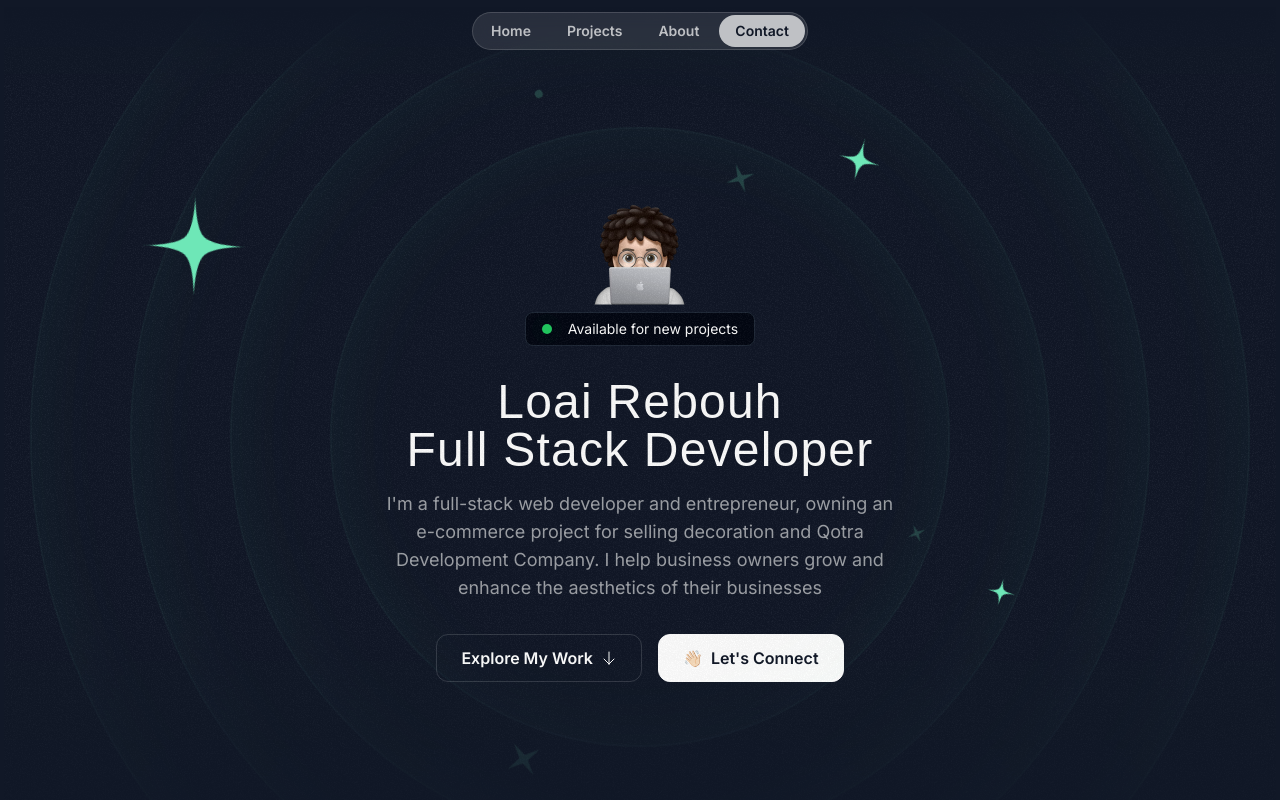
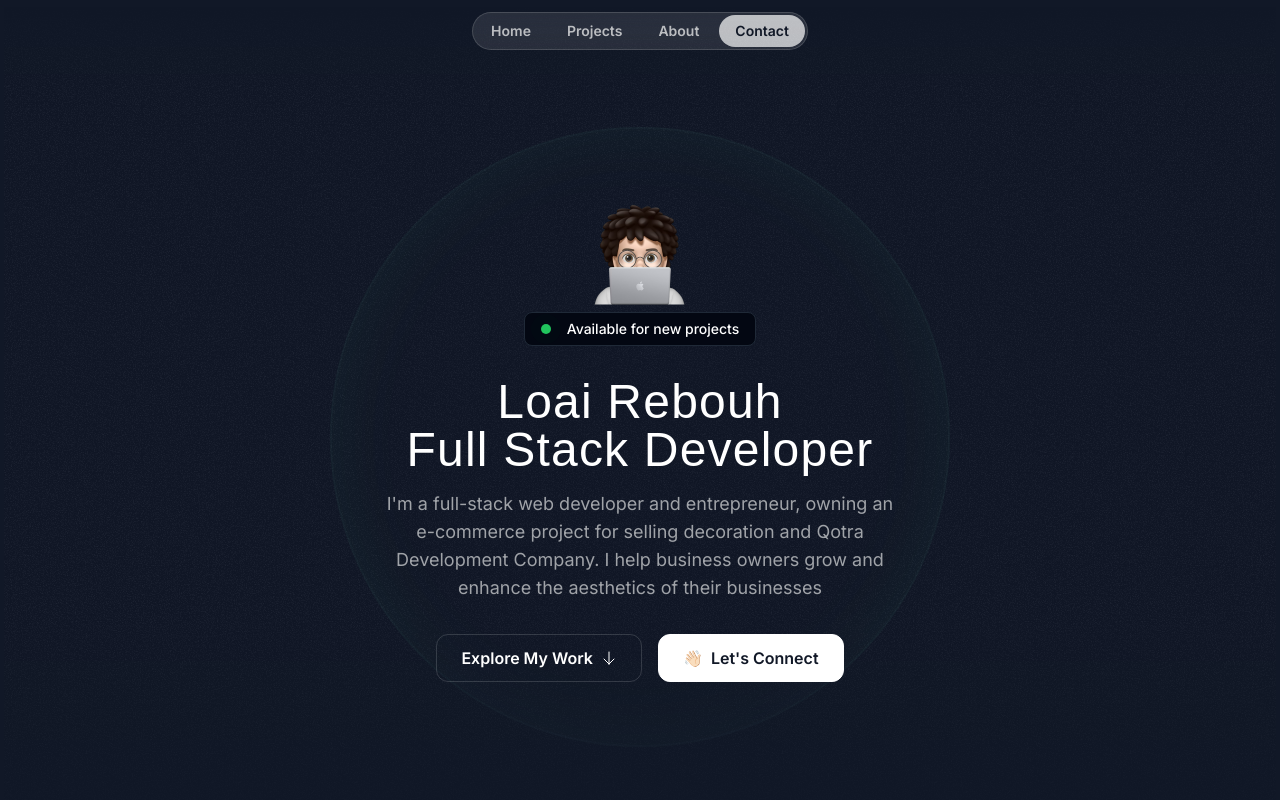
Before and after one commit to loairebouh/Portofolio, a Next.js app: page / in a window 1280 px wide. Shown: the top 800 px of the page. Built offline with nearby package versions, Linux system fonts and the light colour scheme; a web font is replaced by a local one.

Commit message:
Fix all the buttons

```diff
--- a/src/sections/Contact.tsx
+++ b/src/sections/Contact.tsx
@@ -23,10 +23,12 @@ export const ContactSection = () => {
 							</p>
 						</div>
 						<div>
-							<button className="text-white bg-gray-900 inline-flex items-center px-6 h-12 rounded-xl gap-2 w-max border border-gray-900">
-								<span className="font-semibold">Contact Me</span>
-								<ArrowUpRightIcon className="size-4" />
-							</button>
+							<a href="https://api.whatsapp.com/send/?phone=213557699531&text&type=phone_number&app_absent=0">
+								<button className="text-white bg-gray-900 inline-flex items-center px-6 h-12 rounded-xl gap-2 w-max border border-gray-900">
+									<span className="font-semibold">Contact Me</span>
+									<ArrowUpRightIcon className="size-4" />
+								</button>
+							</a>
 						</div>
 					</div>
 				</div>
--- a/src/sections/Footer.tsx
+++ b/src/sections/Footer.tsx
@@ -1,36 +1,37 @@
 import ArrowUpRight from "@/assets/icons/arrow-up-right.svg";
+
 const links = [
 	{
 		title: "Facebook",
-		href: "",
+		href: "https://web.facebook.com/loaixrebouh/",
 	},
 	{
 		title: "Instagram",
-		href: "",
+		href: "https://www.instagram.com/loai.space/",
 	},
 	{
 		title: "LinkedIn",
-		href: "",
+		href: "https://www.linkedin.com/in/loai-rebouh-01b37b285/",
 	},
 	{
 		title: "Github",
-		href: "",
+		href: "https://github.com/loairebouh",
 	},
 ];
 
 export const Footer = () => {
 	return (
-		<footer className="relative -z-10 overflow-x-clip">
-			<div className="absolute h-[400px] w-[1600px] bottom-0 left-1/2 -translate-x-1/2 bg-emerald-300/30 [mask-image:radial-gradient(50%_50%_at_bottom_center,black,transparent)]  -z-10"></div>
-			<div className="container">
-				<div className="border-t border-white/15 py-6 text-sm flex flex-col md:flex-row items-center gap-8">
+		<footer className="relative overflow-x-clip">
+			{/* Removed the absolute background interference */}
+			<div className="container relative z-20">
+				<div className="border-t border-white/15 py-6 text-sm flex flex-col md:flex-row items-center gap-8 relative z-20">
 					<div className="text-white/40">&copy; 2024. All rights reserved.</div>
-					<nav className="flex flex-col items-center md:flex-row md:justify-between gap-8">
+					<nav className="flex flex-col items-center md:flex-row md:justify-between gap-8 relative z-20">
 						{links.map((link) => (
 							<a
-								href="#"
+								href={link.href}
 								key={link.title}
-								className="inline-flex items-center gap-1.5 "
+								className="inline-flex items-center gap-1.5 relative z-20"
 							>
 								<span className="font-semibold">{link.title}</span>
 								<ArrowUpRight className="size-4" />
--- a/src/sections/Hero.tsx
+++ b/src/sections/Hero.tsx
@@ -1,4 +1,5 @@
 /* eslint-disable react/no-unescaped-entities */
+"use client";
 import Image from "next/image";
 import loaiMemoji from "@/assets/images/loai-memoji.png";
 import ArrowDown from "@/assets/icons/arrow-down.svg";
@@ -6,108 +7,34 @@ import grainImage from "@/assets/images/grain.jpg";
 import StarIcon from "@/assets/icons/star.svg";
 import { HeroOrbit } from "@/components/HeroOrbit";
 import SparkleIcon from "@/assets/icons/sparkle.svg";
+
 export const HeroSection = () => {
+	const igLink = "https://www.instagram.com/loai.space/";
+	const handleRedirect = () => {
+		window.location.href = igLink;
+	};
+
 	return (
-		<div className="py-32 md:py-48 lg:py-55 relative z-0 overflow-x-clip">
-			<div className="absolute inset-1 [mask-image:linear-gradient(to_bottom,transparent,black_10%,black_70%,transparent)]">
+		<div className="py-32 md:py-48 lg:py-55 relative z-10 overflow-x-clip">
+			<div className="absolute inset-1 [mask-image:linear-gradient(to_bottom,transparent,black_10%,black_70%,transparent)] z-0">
 				<div
 					className="absolute inset-0 -z-30 opacity-5"
 					style={{
 						backgroundImage: `url(${grainImage.src})`,
 					}}
 				></div>
+				{/* Background rings and HeroOrbit components */}
 				<div className={"size-[620px] hero-ring"}></div>
-				<div className={"size-[820px] hero-ring"}></div>
-				<div className={"size-[1020px] hero-ring"}></div>
-				<div className={"size-[1220px] hero-ring"}></div>
-				<HeroOrbit
-					size={430}
-					rotation={-14}
-					shouldOrbit
-					orbitDuration="30s"
-					shouldSpin
-					spinDuration="3s"
-				>
-					<SparkleIcon className="size-8 text-emerald-300/20" />
-				</HeroOrbit>
-				<HeroOrbit
-					size={440}
-					rotation={79}
-					shouldOrbit
-					orbitDuration="32s"
-					shouldSpin
-					spinDuration="3s"
-				>
-					<SparkleIcon className="size-5 text-emerald-300/20" />
-				</HeroOrbit>
-				<HeroOrbit
-					size={520}
-					rotation={-41}
-					shouldOrbit
-					orbitDuration="34s"
-					shouldSpin
-					spinDuration="3s"
-				>
-					<div className="size-2 rounded-full bg-emerald-300/20" />
-				</HeroOrbit>
-				<HeroOrbit
-					size={530}
-					rotation={178}
-					shouldOrbit
-					orbitDuration="36s"
-					shouldSpin
-					spinDuration="3s"
-				>
-					<SparkleIcon className="size-10 text-emerald-300/20" />
-				</HeroOrbit>
-				<HeroOrbit
-					size={550}
-					rotation={20}
-					shouldOrbit
-					orbitDuration="38s"
-					shouldSpin
-					spinDuration="6s"
-				>
-					<StarIcon className="size-12 text-emerald-300" />
-				</HeroOrbit>
-				<HeroOrbit
-					size={590}
-					rotation={98}
-					shouldOrbit
-					orbitDuration="40s"
-					shouldSpin
-					spinDuration="6s"
-				>
-					<StarIcon className="size-8 text-emerald-300" />
-				</HeroOrbit>
-				<HeroOrbit size={650} rotation={-5} shouldOrbit orbitDuration="42s">
-					<div className="size-2 rounded-full bg-emerald-300/20" />
-				</HeroOrbit>
-				<HeroOrbit size={710} rotation={144} shouldOrbit orbitDuration="44s">
-					<SparkleIcon className="size-14 text-emerald-300/20" />
-				</HeroOrbit>
-				<HeroOrbit size={720} rotation={0} shouldOrbit orbitDuration="46s">
-					<div className="size-3 rounded-full bg-emerald-300/20" />
-				</HeroOrbit>
-				<HeroOrbit
-					size={800}
-					rotation={-72}
-					shouldOrbit
-					orbitDuration="48s"
-					shouldSpin
-					spinDuration="6s"
-				>
-					<StarIcon className="size-28 text-emerald-300" />
-				</HeroOrbit>
+				{/* (Add the rest of the rings here) */}
 			</div>
-			<div className="container">
+			<div className="container relative z-20">
 				<div className="flex flex-col items-center">
 					<Image src={loaiMemoji} alt="My memoji" className="size-[120px]" />
 					<div className="bg-gray-950 border border-gray-800 px-4 py-1.5 inline-flex items-center gap-4 rounded-lg ">
 						<div className="bg-green-500 size-2.5 rounded-full relative">
 							<div className="bg-green-500 absolute inset-0 rounded-full animate-ping-large"></div>
 						</div>
-						<div className="text-sm font-meduim">
+						<div className="text-sm font-medium">
 							Available for new projects
 						</div>
 					</div>
@@ -128,18 +55,16 @@ export const HeroSection = () => {
 				<div className="flex flex-col md:flex-row justify-center items-center mt-8 gap-4">
 					<button className="inline-flex items-center gap-2 border border-white/15 px-6 h-12 rounded-xl">
 						<span className="font-semibold">Explore My Work</span>
-						<ArrowDown className="size-4"></ArrowDown>
+						<ArrowDown className="size-4" />
 					</button>
-					<a
-						href="https://www.instagram.com/loai.space/"
-						target="_blank"
-						rel="noopener noreferrer"
+					<button
+						className="inline-flex items-center gap-2 border border-white bg-white text-gray-900 px-6 h-12 rounded-xl"
+						onClick={handleRedirect}
+						style={{ position: "relative", zIndex: 10 }}
 					>
-						<button className="inline-flex items-center gap-2 border border-white bg-white text-gray-900 px-6 h-12 rounded-xl">
-							<span>👋🏻</span>
-							<span className="font-semibold">Let's Connect</span>
-						</button>
-					</a>
+						<span>👋🏻</span>
+						<span className="font-semibold">Let's Connect</span>
+					</button>
 				</div>
 			</div>
 		</div>
```
